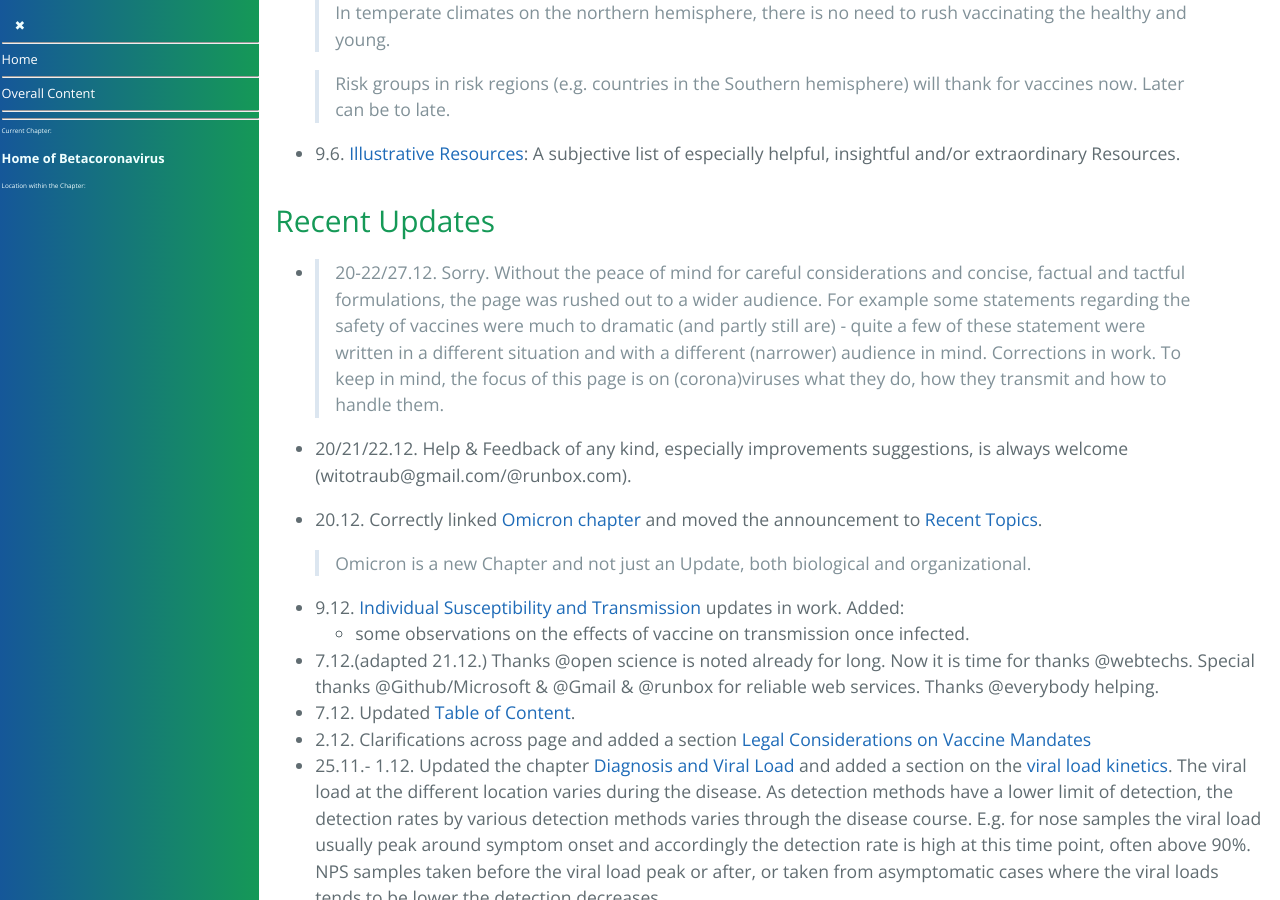
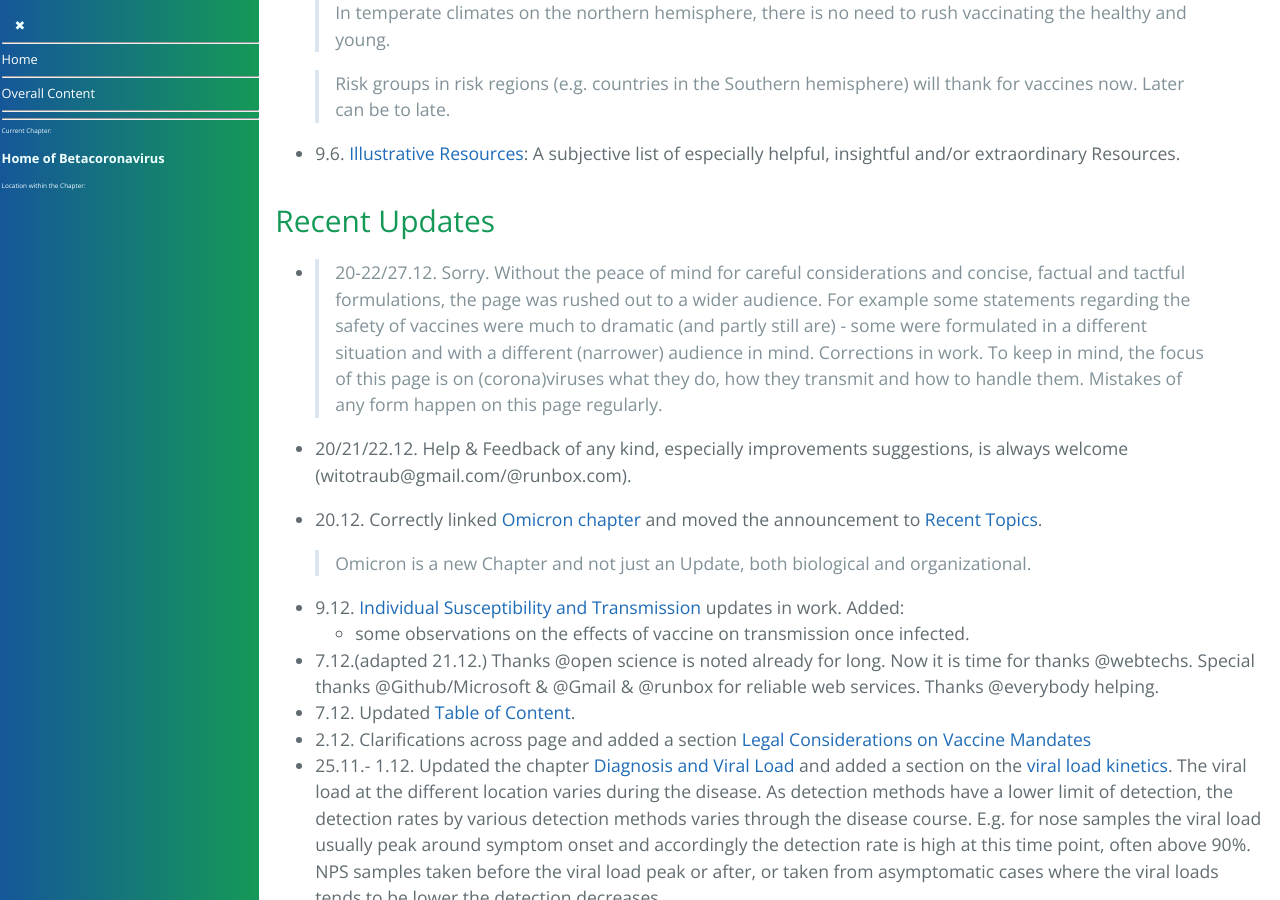
Before and after one commit to forestgrape/coronavirus, a Jekyll site: the page built from index.md, in a window 1280 px wide and 900 px high, scrolled down 2880 px. Built offline with Jekyll 4.4.1, drawn with Linux system fonts in a browser that asks for light colours; our own code applies the rules of GitHub Pages for plain Markdown files.

Commit message:
Update index.md

```diff
--- a/index.md
+++ b/index.md
@@ -82,7 +82,7 @@ There is also a rather subjective page in German with some comments on the Coron
 
 <!-- 5.12.21: As RNA vaccines turned out they don't tame SARS-CoV-2, from a coronavirus perspective alone one should stop mass vaccination.-->
 
-- > 20-22/27.12. Sorry. Without the peace of mind for careful considerations and concise, factual and tactful formulations, the page was rushed out to a wider audience. For example some statements regarding the safety of vaccines were much to dramatic (and partly still are) - quite a few of these statement were written in a different situation and with a different (narrower) audience in mind. Corrections in work. To keep in mind, the focus of this page is on (corona)viruses what they do, how they transmit and how to handle them.
+- > 20-22/27.12. Sorry. Without the peace of mind for careful considerations and concise, factual and tactful formulations, the page was rushed out to a wider audience. For example some statements regarding the safety of vaccines were much to dramatic (and partly still are) - some were formulated in a different situation and with a different (narrower) audience in mind. Corrections in work. To keep in mind, the focus of this page is on (corona)viruses what they do, how they transmit and how to handle them. Mistakes of any form happen on this page regularly.
 
 - 20/21/22.12. Help & Feedback of any kind, especially improvements suggestions, is always welcome (witotraub@gmail.com/@runbox.com).
 
```
